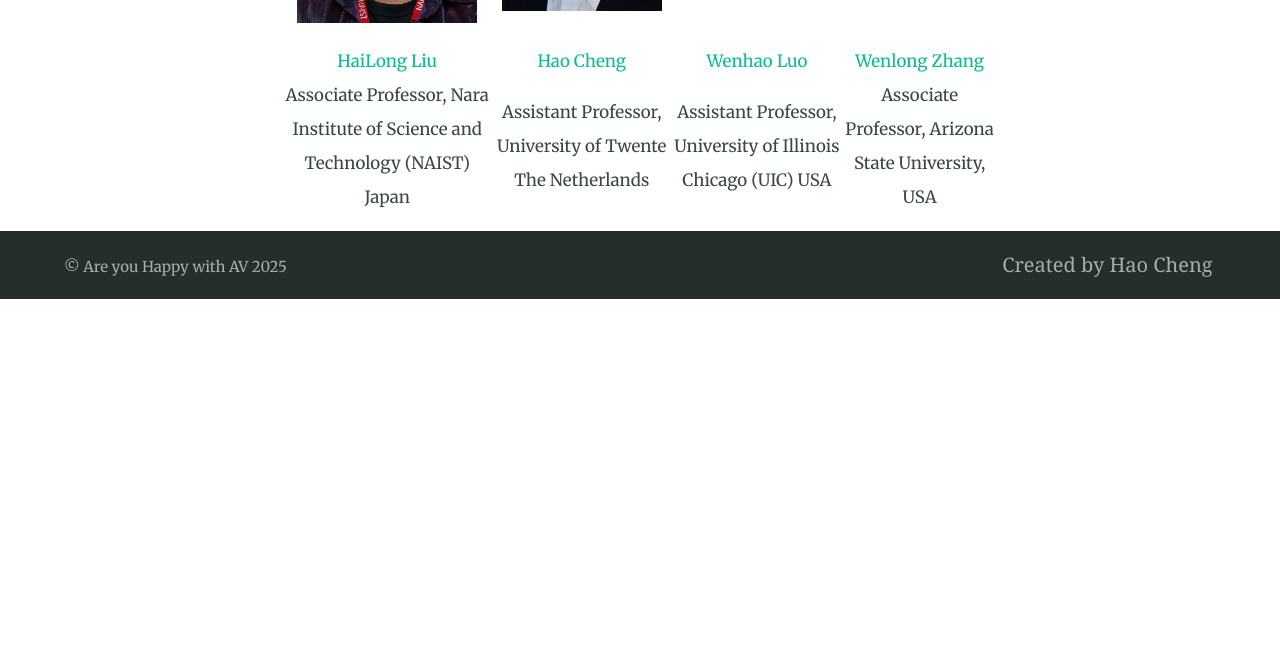
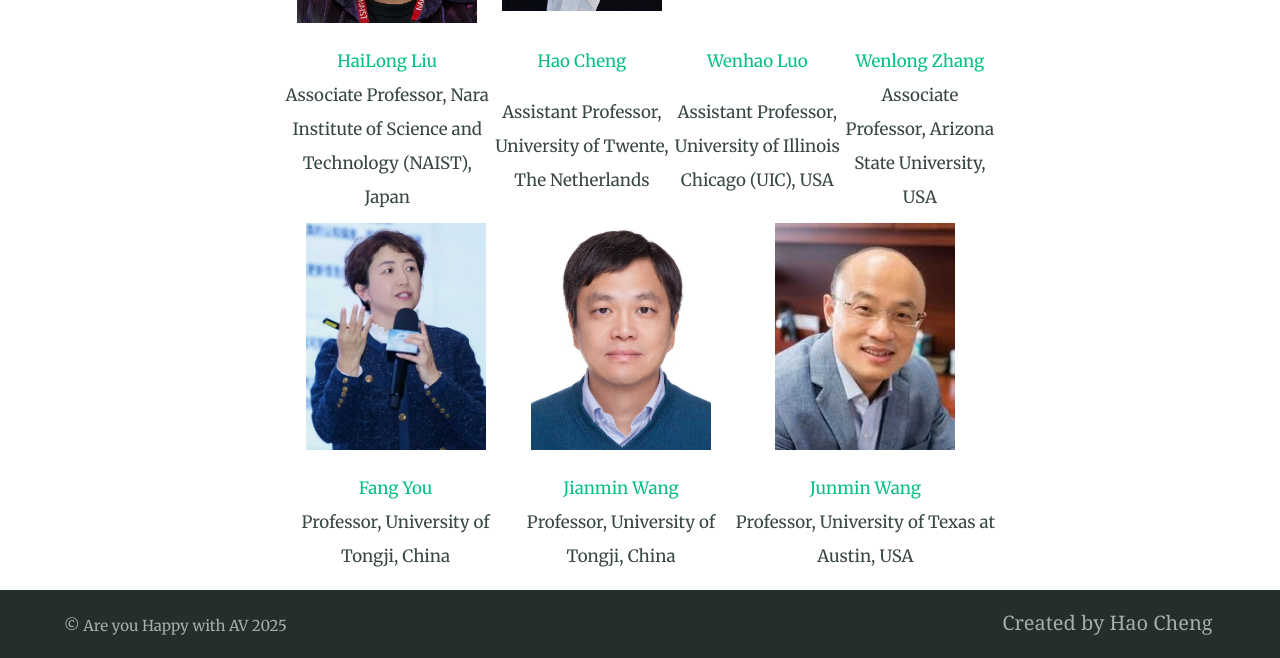
Before and after one commit to Are-You-Happy-with-AV/are-you-happy-with-av.github.io, a Jekyll site: the page built from index.md, in a window 1280 px wide and 900 px high, scrolled down 2948 px, cut to the strip 242-900 px from the top of the window. Built offline with Jekyll 4.4.1, drawn with Linux system fonts in a browser that asks for light colours; before the commit the page ends 3489 px from its top, so only the background shows below that.

Commit message:
Update index.md

```diff
--- a/index.md
+++ b/index.md
@@ -54,4 +54,9 @@ To submit an extended abstract, you must have the following items readily availa
 <img src="/assets/committee/Hailong liu.jpg" style="padding: 10px;" width="200" height="250"> |  <img src="/assets/committee/Hao Cheng.jpg" style="padding: 10px;" width="200" height="250"> | <img src="/assets/committee/Wenhao Luo.png" style="padding: 10px;" width="200" height="250"> | <img src="/assets/committee/Wenlong Zhang.png" style="padding: 10px;" width="200" height="250">
 :-------------------------:|:-------------------------:|:-------------------------:|:-------------------------:
 [HaiLong Liu](https://www.researchgate.net/profile/Hailong_Liu9)  |  [Hao Cheng](https://sites.google.com/view/hao-cheng/home) |  [Wenhao Luo](https://www.cs.uic.edu/~wenhao/) |  [Wenlong Zhang](https://home.riselab.info/team/)
-Associate Professor, Nara Institute of Science and Technology (NAIST) Japan | Assistant Professor, University of Twente The Netherlands | Assistant Professor, University of Illinois Chicago (UIC) USA | Associate Professor, Arizona State University, USA
+Associate Professor, Nara Institute of Science and Technology (NAIST), Japan | Assistant Professor, University of Twente, The Netherlands | Assistant Professor, University of Illinois Chicago (UIC), USA | Associate Professor, Arizona State University, USA
+
+<img src="/assets/committee/Fang You.jpg" style="padding: 10px;" width="200" height="250"> |  <img src="/assets/committee/Jianmin Wang.jpg" style="padding: 10px;" width="200" height="250"> | <img src="/assets/committee/Junmin Wang.jpg" style="padding: 10px;" width="200" height="250">
+:-------------------------:|:-------------------------:|:-------------------------:
+[Fang You](https://tjdi.tongji.edu.cn/TeacherDetail.do?id=4236&lang=en)  |  [Jianmin Wang](https://am.tongji.edu.cn/info/1397/1842.htm) |  [Junmin Wang](https://sites.utexas.edu/jwang/)
+Professor, University of Tongji, China | Professor, University of Tongji, China | Professor, University of Texas at Austin, USA
```
